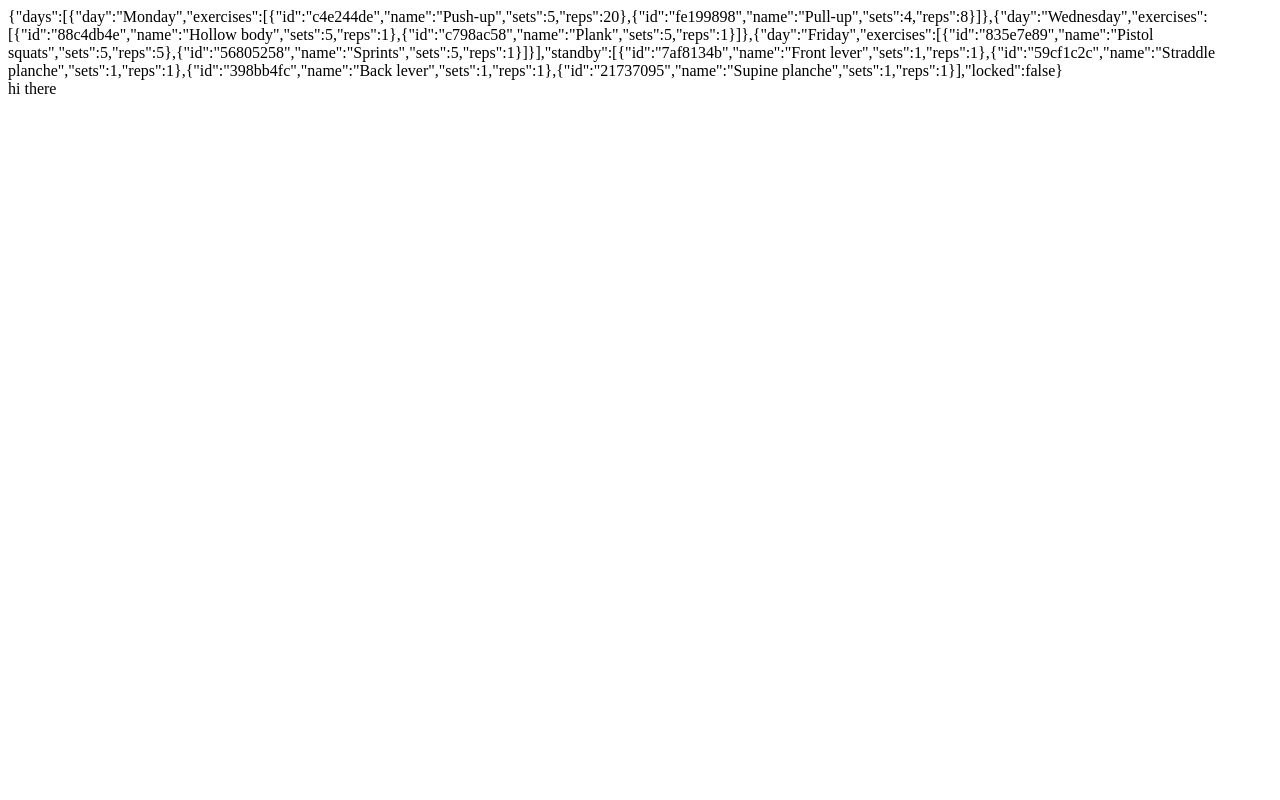
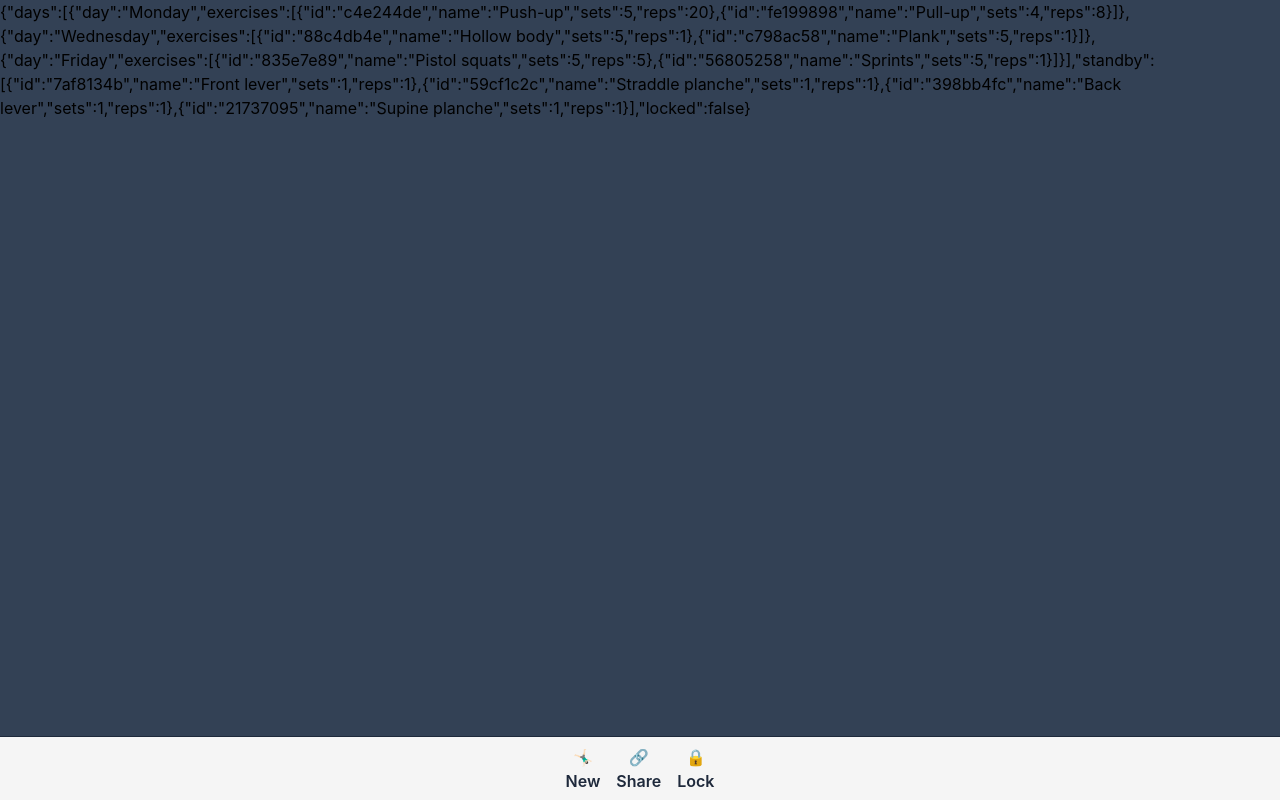
Before and after one commit to matfij/workout-composer, a Next.js app: page /exercise-board in a window 1280 px wide. Built offline with nearby package versions, Linux system fonts and the light colour scheme; no server answers.

Commit message:
add action-bar and toast components

```diff
--- a/src/app/exercise-board/page.tsx
+++ b/src/app/exercise-board/page.tsx
@@ -1,14 +1,19 @@
 'use client';
 
-import React, { FunctionComponent, useEffect, useState } from 'react';
+import '../../styles/globals.css';
+import 'tailwindcss/tailwind.css';
+import 'react-toastify/dist/ReactToastify.css';
+import React, { useEffect, useState } from 'react';
+import ActionBar from '../../components/common/action-bar';
 import { BoardData, useBoardDataContext, useSetBoardDataContext } from '../../context/BoardContext';
 import FirebaseService from '../../services/FirebaseService';
 import UtilsService from '../../services/UtilsService';
+import { ToastContainer } from 'react-toastify';
 
 const getExerciseBoardData = async (id?: string) => {
   const firebaseService = FirebaseService.getInstance();
   firebaseService.initializeFirebaseApp();
-  return (await firebaseService.getWorkoutData(id ?? '')) ?? '';
+  return await firebaseService.getWorkoutData(id);
 };
 
 export default function ExerciseBoardPage() {
@@ -16,10 +21,11 @@ export default function ExerciseBoardPage() {
   const updateBoardData = useSetBoardDataContext();
   const [winReady, setwinReady] = useState(false);
 
-  try {
-    const loadedBoardData = JSON.parse('') as Partial<BoardData>;
+  getExerciseBoardData().then((boardData) => {
+    if (!boardData) return;
+    const loadedBoardData = JSON.parse(boardData!) as Partial<BoardData>;
 
-    if (loadedBoardData.days && loadedBoardData.standby) {
+    if (loadedBoardData && loadedBoardData.days && loadedBoardData.standby) {
       const savedBoardData: BoardData = {
         days: loadedBoardData.days.map((day) => ({
           day: day.day,
@@ -30,11 +36,17 @@ export default function ExerciseBoardPage() {
       };
       updateBoardData(savedBoardData);
     }
-  } catch (e) {}
+  });
 
   useEffect(() => {
     setwinReady(true);
   }, []);
 
-  return <div>{JSON.stringify(boardData)}</div>;
+  return (
+    <div>
+      {JSON.stringify(boardData)}
+      <ToastContainer />
+      <ActionBar />
+    </div>
+  );
 }
--- a/src/app/layout.tsx
+++ b/src/app/layout.tsx
@@ -1,3 +1,4 @@
+import Head from "next/head";
 import { ToastContainer } from "react-toastify";
 
 export default function RootLayout({
@@ -7,17 +8,16 @@ export default function RootLayout({
 }) {
   return (
     <html>
-      <head>
+      <Head>
         <title>Workout Composer</title>
         <meta
           name="description"
           content="This app will allow you to create a training plan in just a few seconds."
         />
         <link rel="icon" href="../public/favicon.ico" />
-      </head>
+      </Head>
       <body>
         {children}
-        hi there
       </body>
     </html>
   );
--- a/src/app/page.tsx
+++ b/src/app/page.tsx
@@ -1,7 +1,6 @@
 import React from 'react';
 import "../styles/globals.css";
 import "tailwindcss/tailwind.css";
-import { ToastContainer } from "react-toastify";
 
 export default function HomePage() {
   return (
--- /dev/null
+++ b/src/components/common/action-bar.module.css
@@ -0,0 +1,16 @@
+.actionBarWrapper {
+    height: 4rem;
+    position: fixed;
+    bottom: 0;
+    left: 0;
+    right: 0;
+    display: flex;
+    justify-content: center;
+    align-items: center;
+    gap: 1rem;
+    background-color: var(--clr-light-500);
+    color: var(--clr-dark-500);
+    font-weight: 600;
+    border-top: 1px solid var(--clr-dark-500);
+    padding: 0 10px;
+}
--- /dev/null
+++ b/src/components/common/action-bar.tsx
@@ -0,0 +1,73 @@
+import React from 'react';
+import style from './action-bar.module.css';
+import { FunctionComponent, useState } from 'react';
+import { useBoardDataContext, useSetBoardDataContext } from '../../context/BoardContext';
+import ToastService from '../../services/ToastService';
+
+export default function ActionBar() {
+  const boardData = useBoardDataContext();
+  const setBoardData = useSetBoardDataContext();
+
+  const [displayExerciseAdd, setDisplayExerciseAdd] = useState(false);
+  const [isCopying, setIsCopying] = useState(false);
+
+  const toggleExerciseAdd = () => {
+    setDisplayExerciseAdd(!displayExerciseAdd);
+  };
+
+  const copyLink = async () => {
+    if (isCopying) return;
+    setIsCopying(true);
+
+    const res = await fetch('/api/workout-save', {
+      method: 'POST',
+      body: JSON.stringify(JSON.stringify(boardData)),
+      headers: {
+        'Content-Type': 'application/json',
+      },
+    });
+    setIsCopying(false);
+
+    if (res.status !== 201) {
+      ToastService.showError('Failed to save the workout, please try again later');
+      return;
+    }
+    const workoutId = await res.json();
+
+    window.history.pushState({}, document.title, '/');
+    navigator.clipboard.writeText(`${window.location.href}?id=${workoutId}`);
+    ToastService.showInfo('✨ Workout link copied!');
+  };
+
+  const toggleBoardLock = (locked: boolean) => {
+    setBoardData({ ...boardData, locked: locked });
+  };
+
+  return (
+    <div className={style.actionBarWrapper}>
+      <button onClick={toggleExerciseAdd} className="w-24 bg">
+        <p data-testid="new-icon" className="text-3xl">🤸🏻‍♂️</p> New
+      </button>
+      {!isCopying ? (
+        <button onClick={copyLink} className="w-24">
+          <p data-testid="share-icon" className="text-3xl">🔗</p> Share
+        </button>
+      ) : (
+        <button className="w-24">
+          <p data-testid="loading-icon" className="text-3xl">⏳</p> Saving...
+        </button>
+      )}
+      {!boardData.locked ? (
+        <button onClick={() => toggleBoardLock(true)} className="w-24">
+          <p data-testid="lock-icon" className="text-3xl">🔒</p> Lock
+        </button>
+      ) : (
+        <button onClick={() => toggleBoardLock(false)} className="w-24">
+          <p data-testid="unlock-icon" className="text-3xl">🔓</p> Unlock
+        </button>
+      )}
+
+      {/* {displayExerciseAdd && <ExerciseAdd onCancel={toggleExerciseAdd} />} */}
+    </div>
+  );
+};
--- a/src/context/exercise-data.tsx
+++ b/src/context/exercise-data.tsx
@@ -1,5 +1,5 @@
 import UtilService from '../services/UtilsService';
-import { BoardData } from './ExerciseBoardContext';
+import { BoardData } from './BoardContext';
 
 export const initialBoardData: BoardData = {
   days: [
--- a/src/services/FirebaseService.ts
+++ b/src/services/FirebaseService.ts
@@ -23,8 +23,9 @@ export default class FirebaseService {
     this.firestore = getFirestore(getApp('workout-composer'));
   }
 
-  async getWorkoutData(id: string): Promise<string> {
+  async getWorkoutData(id?: string): Promise<string|null> {
     if (!this.firestore) this.initializeFirebaseApp();
+    if (!id) return null;
 
     const docRef = doc(this.firestore, 'workouts', id);
     const docSnap = await getDoc(docRef);
--- a/src/services/ToastService.ts
+++ b/src/services/ToastService.ts
@@ -19,6 +19,6 @@ export default class ToastService {
   }
 
   static showError(message: string, options = this.defaultOptions): void {
-    toast.success(message, options);
+    toast.error(message, options);
   }
 }
--- a/src/styles/globals.css
+++ b/src/styles/globals.css
@@ -52,9 +52,9 @@ a {
 }
 
 .btnPrimary {
-    @apply text-black bg-green-400 hover: bg-green-500 font-medium text-sm px-5 py-2.5 text-center dark:bg-blue-600 dark:hover:bg-blue-700 dark:focus:ring-blue-800;
+    @apply text-black bg-green-400 hover:bg-green-500 font-medium text-sm px-5 py-2.5 text-center dark:bg-blue-600 dark:hover:bg-blue-700 dark:focus:ring-blue-800;
 }
 
 .btnFloat {
-    @apply fixed z-50 bottom-10 right-8 w-16 h-16 sm: h-12 drop-shadow-lg flex justify-center items-center text-xl hover:drop-shadow-2xl;
+    @apply fixed z-50 bottom-10 right-8 w-16 h-16 sm:h-12 drop-shadow-lg flex justify-center items-center text-xl hover:drop-shadow-2xl;
 }
```
